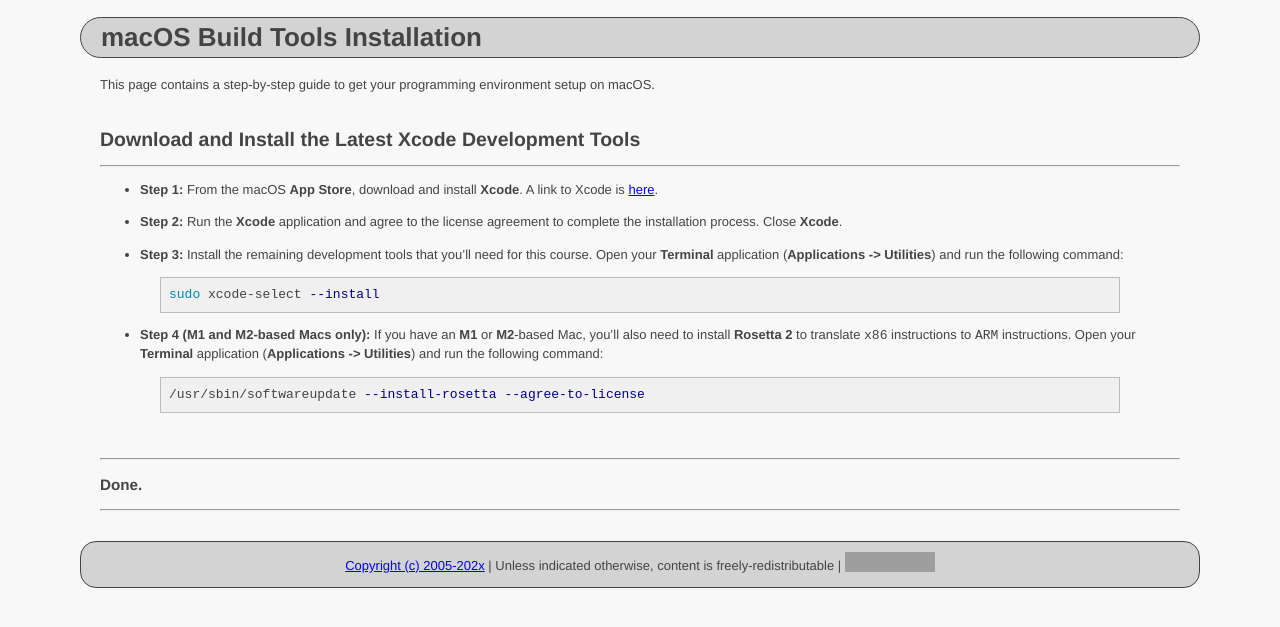
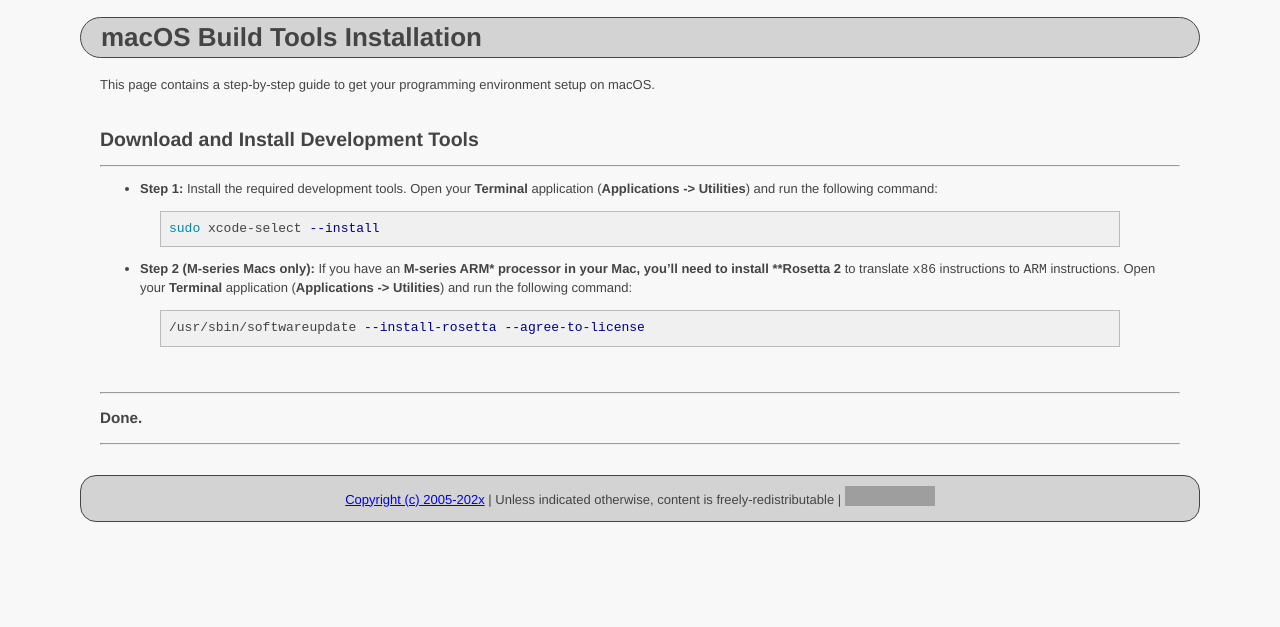
Before and after one commit to ycpcs/dev-env-setup-guide, a Jekyll site: the page built from prog_envs/macOS/macOS_build_tools_installation.md, in a window 1280 px wide. Shown: the top 627 px of the page. Built offline with Jekyll 4.4.1, drawn with Linux system fonts in a browser that asks for light colours; grey boxes are pictures that could not be loaded.

Commit message:
updated macos guide

````diff
--- a/prog_envs/macOS/macOS_build_tools_installation.md
+++ b/prog_envs/macOS/macOS_build_tools_installation.md
@@ -8,25 +8,18 @@ This page contains a step-by-step guide to get your programming environment setu
 
 
 
-## Download and Install the Latest Xcode Development Tools
+## Download and Install Development Tools
 
 ---
 
-* **Step 1:** From the macOS **App Store**, download and install **Xcode**.
-A link to Xcode is [here](https://apps.apple.com/us/app/xcode/id497799835?mt=12).
-
-
-* **Step 2:** Run the **Xcode** application and agree to the license agreement to complete the installation process. Close **Xcode**.
-
-
-* **Step 3:** Install the remaining development tools that you'll need for this course.  Open your **Terminal** application (**Applications -> Utilities**) and run the following command:
+* **Step 1:** Install the required development tools.  Open your **Terminal** application (**Applications -> Utilities**) and run the following command:
 
 > ```shell
 > sudo xcode-select --install
 > ```
 
 
-* **Step 4 (M1 and M2-based Macs only):** If you have an **M1** or **M2**-based Mac, you'll also need to install **Rosetta 2** to translate `x86` instructions to `ARM` instructions. Open your **Terminal** application (**Applications -> Utilities**) and run the following command:
+* **Step 2 (M-series Macs only):** If you have an **M-series ARM* processor in your Mac, you'll need to install **Rosetta 2** to translate `x86` instructions to `ARM` instructions. Open your **Terminal** application (**Applications -> Utilities**) and run the following command:
 
 > ```shell
 > /usr/sbin/softwareupdate --install-rosetta --agree-to-license
````
